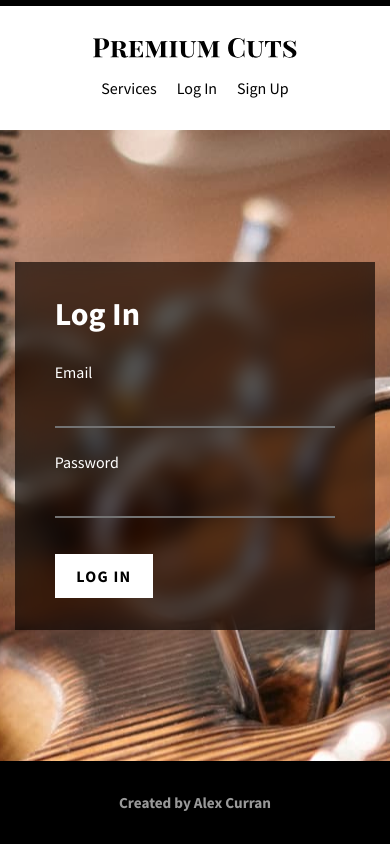
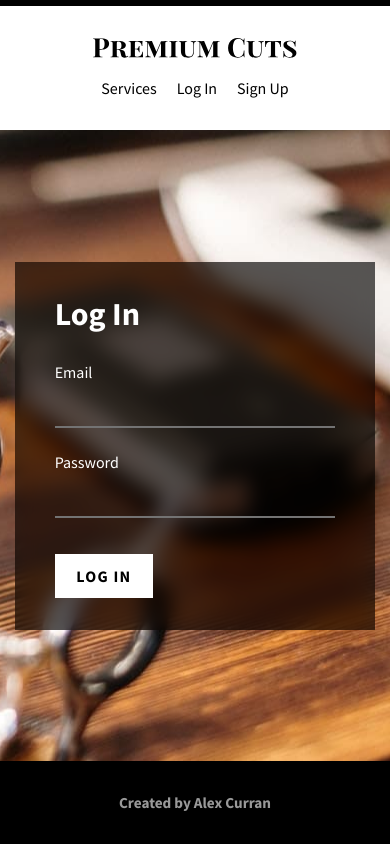
Before and after one commit to apcurran/barber-shop, a React (Create React App) app in the folder client/: page /users/login in a window 390 px wide. Built offline with nearby package versions, Linux system fonts and the light colour scheme.

Commit message:
Added small imgs for sign up and log in bgs on mobile devices

```diff
--- a/client/src/components/auth/Auth.css
+++ b/client/src/components/auth/Auth.css
@@ -25,6 +25,17 @@
 
 .login-container {
     background: url("/barber-tools-login-bg-opt.jpg") no-repeat center center;
+}
+
+/* Serve smaller bg imgs on mobile devices */
+@media screen and (max-width: 37.5em) {
+    .signup-container {
+        background: url("/barber-tools-signup-bg-sm-opt.jpg") no-repeat center center;
+    }
+
+    .login-container {
+        background: url("/barber-tools-login-bg-sm-opt.jpg") no-repeat center center;
+    }
 }
 
 .auth-form__group {
```
Also changed, not shown: client/public/barber-tools-login-bg-sm-opt.jpg (added), client/public/barber-tools-signup-bg-sm-opt.jpg (added).
